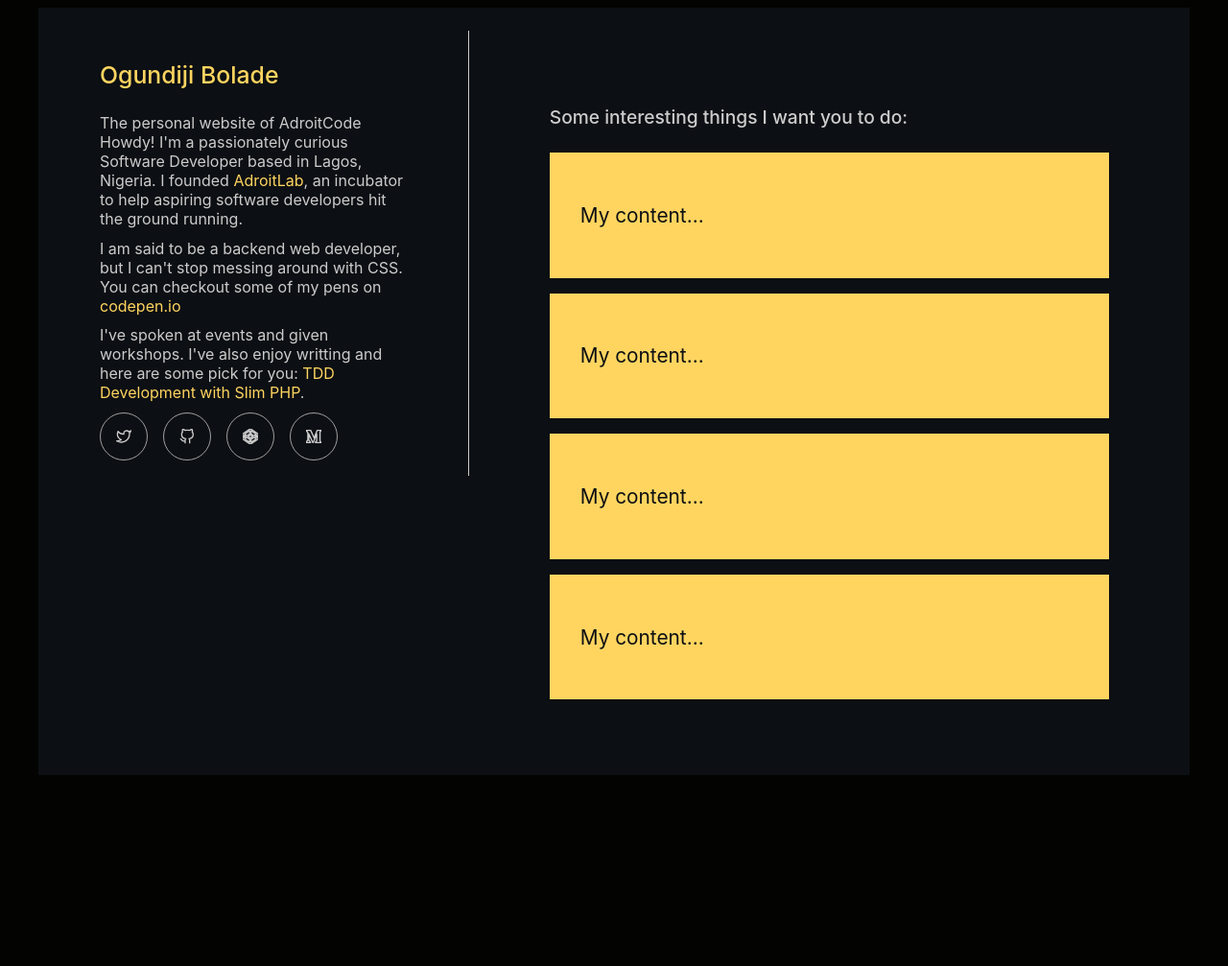
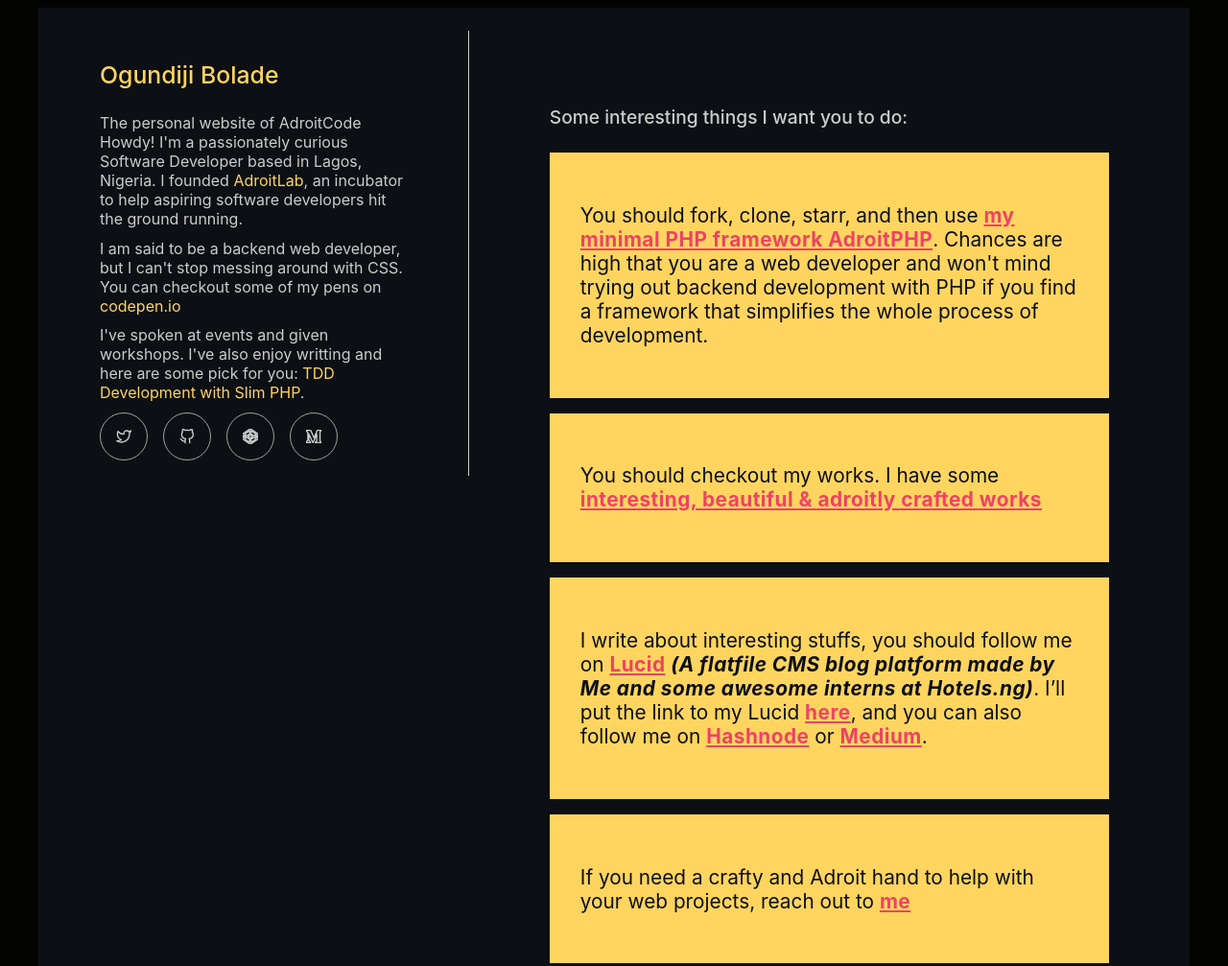
Before and after one commit to Adroit11/adroitnew, a plain HTML site: page index.html in a window 1280 px wide. Shown: the top 1007 px of the page at 96% size. Before the commit the page ends 816 px from the top, so only its background shows below. Drawn offline with Linux system fonts and the light colour scheme.

Commit message:
desktop view done :wrench: :fire:

```diff
--- a/assets/css/stylesheet.less
+++ b/assets/css/stylesheet.less
@@ -1,5 +1,6 @@
 @primary-bg: #030301;
 @secondary-bg: #0c0f13;
+@text-secondary: #EE4266;
 @font: -apple-system, BlinkMacSystemFont, "Segoe UI", Roboto, Helvetica, Arial,
   sans-serif, "Apple Color Emoji", "Segoe UI Emoji", "Segoe UI Symbol";
 @header-font: "Zilla Slab", -apple-system, "BlinkMacSystemFont", "Segoe UI",
@@ -17,6 +18,8 @@
 @margin-b: 1.65rem;
 @p-margin-b: 0 0 0.66rem 0;
 @bold: 500;
+@bolder: 700;
+@wide: 0.03rem;
 @padding-pr: 16px 64px;
 @color-primary: #cccccc;
 @line-h: 1.1;
@@ -95,10 +98,23 @@ body {
       margin-left: 64px;
       margin-right: 64px;
       padding: 2.475rem 1.2375rem;
-      .block--thing {
+      .card-block {
         background: #ffd560;
         color: #0c0f13;
         margin: 0 0 1rem 0;
+        padding: 2rem;
+        p {
+          font-size: 1.3rem;
+          a {
+            color: @text-secondary;
+            font-weight: @bolder;
+            letter-spacing: @wide;
+          }
+          i {
+            font-weight: @bolder;
+            letter-spacing: @wide;
+          }
+        }
       }
       h2 {
         margin-top: @margin-top;
@@ -109,12 +125,8 @@ body {
         font-size: @font-m;
         line-height: @line-h;
       }
-      .block--thing:first-child {
+      .card-block:first-child {
         margin: 6rem 0 1rem 0;
-      }
-      .block--big {
-        font-size: 1.3rem;
-        padding: 2rem;
       }
     }
   }
--- a/index.html
+++ b/index.html
@@ -125,17 +125,17 @@
       </div>
       <div class="right-profile">
         <h2>Some interesting things I want you to do:</h2>
-        <div class="block--big block--thing">
-          <p>My content...</p>
+        <div class="card-block">
+          <p>You should fork, clone, starr, and then use <a href ="">my minimal PHP framework AdroitPHP</a>. Chances are high that you are a web developer and won't mind trying out backend development with PHP if you find a framework that simplifies the whole process of development.</p>
         </div>
-        <div class="block--big block--thing">
-          <p>My content...</p>
+        <div class="card-block">
+          <p>You should checkout my works. I have some <a href="https://codepen.io/Adroit11">interesting, beautiful & adroitly crafted works</a></p>
         </div>
-        <div class="block--big block--thing">
-          <p>My content...</p>
+        <div class="card-block">
+          <p>I write about interesting stuffs, you should follow me on <a href="https://lucid.blog">Lucid</a> <i>(A flatfile CMS blog platform made by Me and some awesome interns at Hotels.ng)</i>. I’ll put the link to my Lucid <a href="https://lucid.blog/kamponistullar">here</a>, and you can also follow me on <a href="https://adroit11.hashnode.dev/">Hashnode</a> or <a href="https://medium.com/@ogundijiboladeadio">Medium</a>.</p>
         </div>
-        <div class="block--big block--thing">
-          <p>My content...</p>
+        <div class="card-block">
+          <p>If you need a crafty and Adroit hand to help with your web projects, reach out to <a href="mailto:adroitadio1@gmail.com">me</a></p>
         </div>
       </div>
     </div>
```
Also changed, not shown: assets/css/stylesheet.css.
